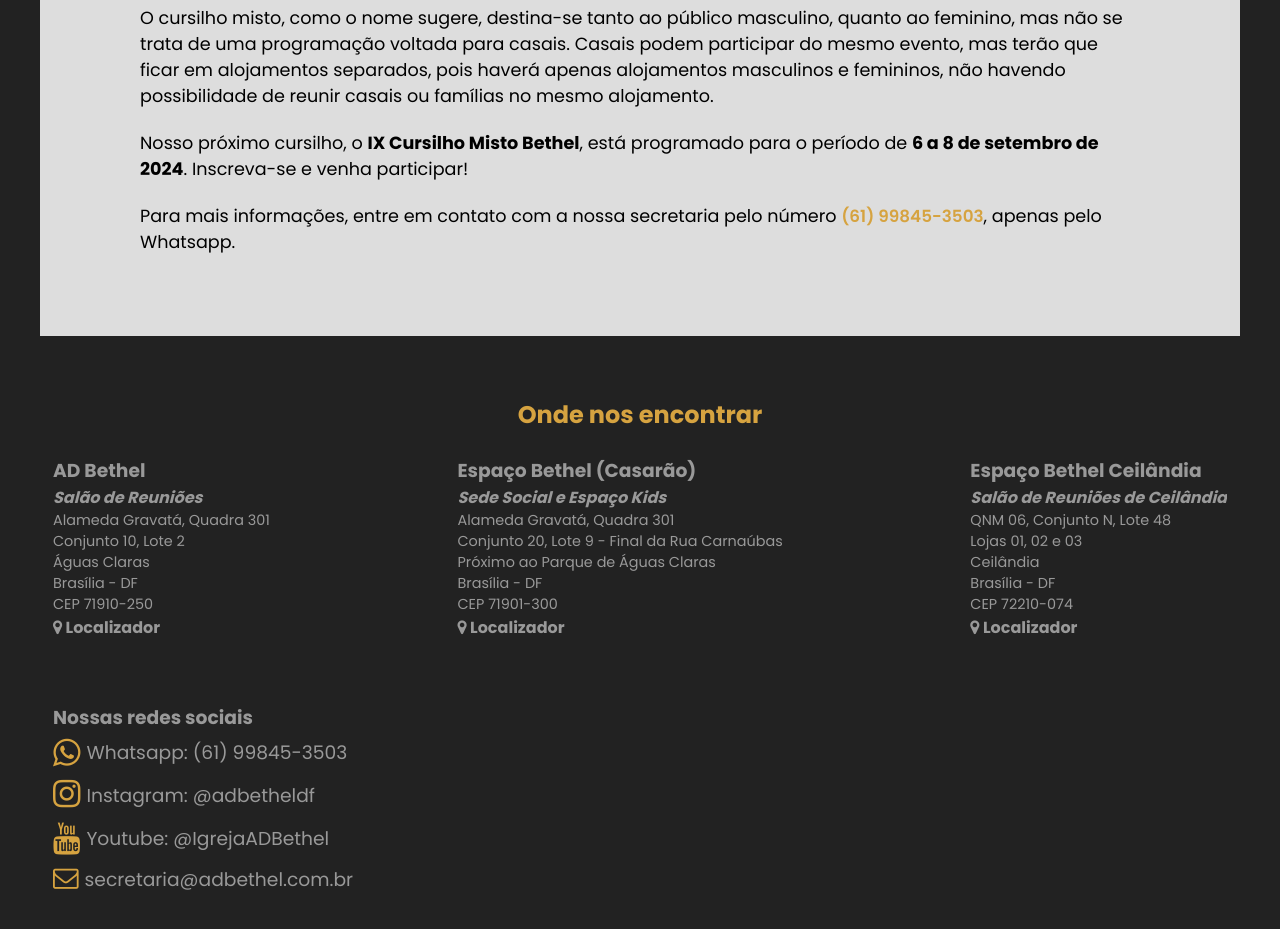
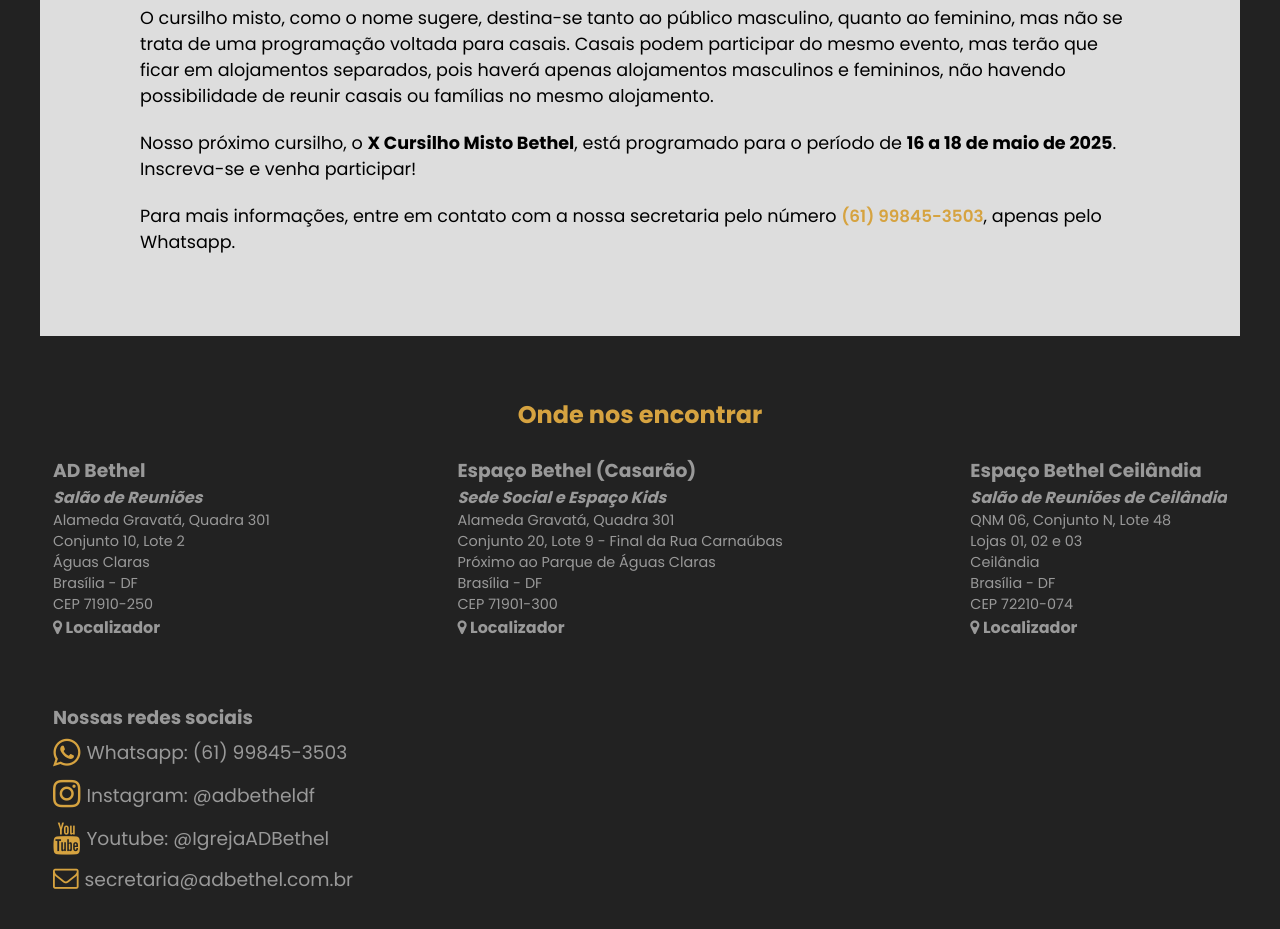
Before and after one commit to IzaiasLima/site_bethel, a plain HTML site: page cursilho.html in a window 1280 px wide. Shown: the part 1000-1929 px from the top of the page. Drawn offline with Linux system fonts and the light colour scheme.

Commit message:
Atualizar data do cursilho

```diff
--- a/cursilho.html
+++ b/cursilho.html
@@ -87,8 +87,8 @@
             possibilidade de reunir casais ou famílias no mesmo alojamento.
           </p>
           <p>
-            Nosso próximo cursilho, o <b>IX Cursilho Misto Bethel</b>, está
-            programado para o período de <b>6 a 8 de setembro de 2024</b>.
+            Nosso próximo cursilho, o <b>X Cursilho Misto Bethel</b>, está
+            programado para o período de <b>16 a 18 de maio de 2025</b>.
             Inscreva-se e venha participar!
           </p>
           <p>
```
Also changed, not shown: index.html (+1 -1 lines).
